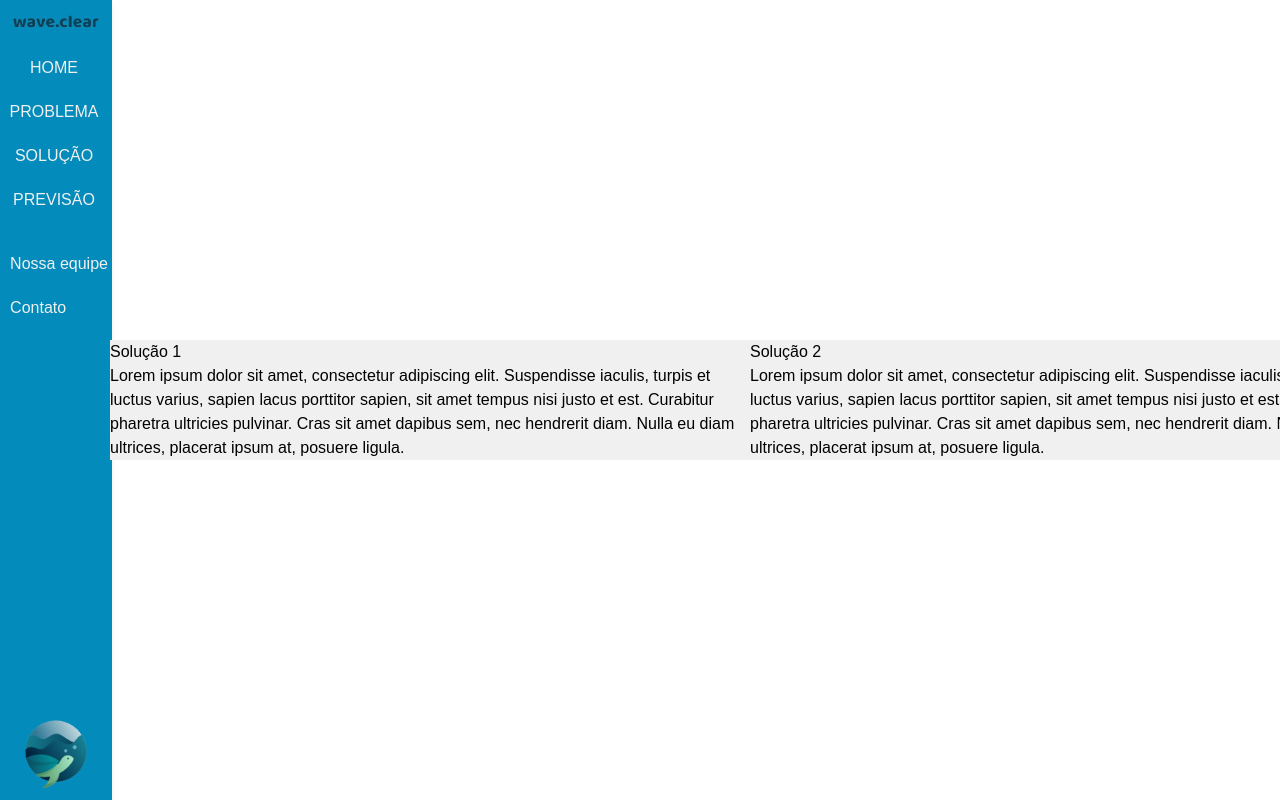
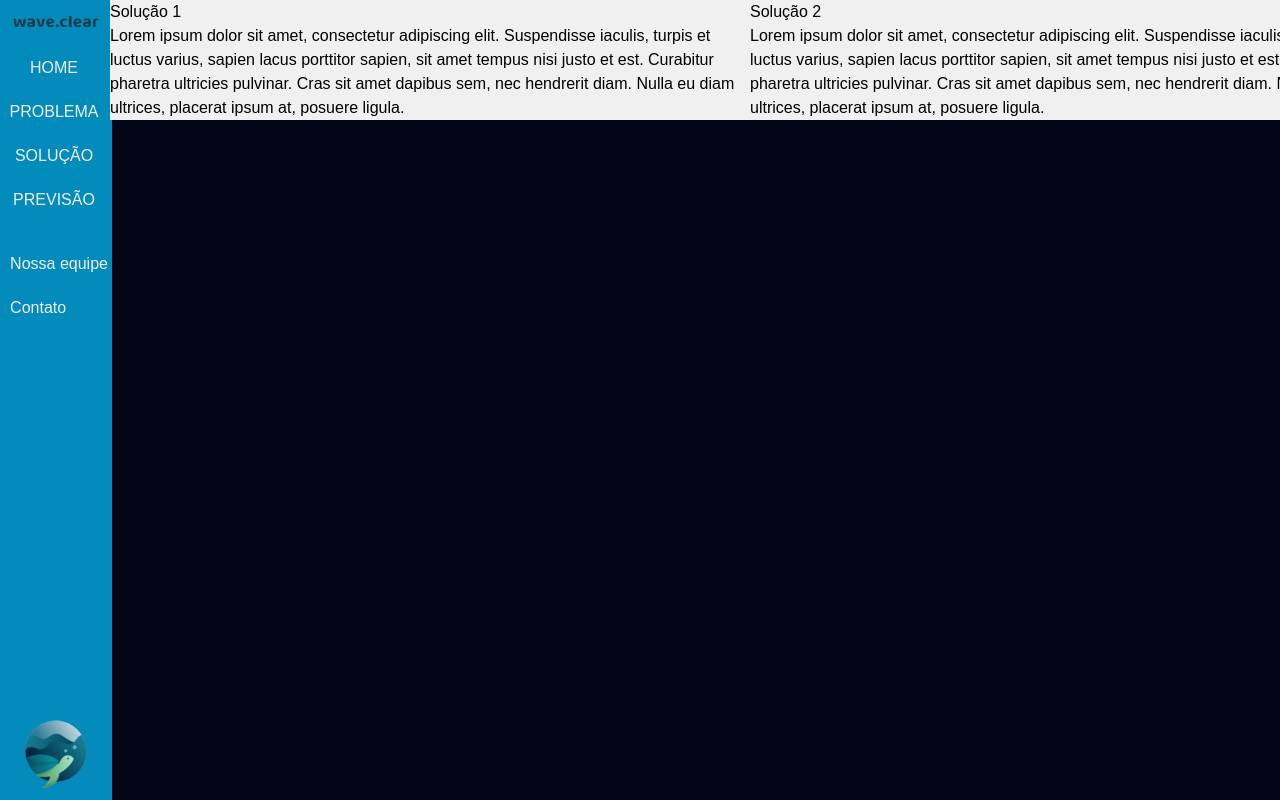
Before and after one commit to rafadagalera/wave.clear, a React (Vite) app in the folder SITE/waveclear/: page /solucao in a window 1280 px wide. Shown: the top 800 px of the page. Built offline with nearby package versions, Linux system fonts and the light colour scheme; a web font is replaced by a local one.

Commit message:
fix footer

```diff
--- a/SITE/waveclear/src/pages/home.jsx
+++ b/SITE/waveclear/src/pages/home.jsx
@@ -22,7 +22,7 @@
     ]
     return (
         <>
-        <section className='bg-white h-screen'>
+        <section className='bg-white'>
 
             <div className='flex flex-col gap-4 mt-5 md:w-3/4 md:m-auto'>
                 <h1 className='text-6xl m-auto md:mt-20 text-teal-700'>Nós somos a <b>wave.clear</b></h1>
--- a/SITE/waveclear/src/pages/solucao.jsx
+++ b/SITE/waveclear/src/pages/solucao.jsx
@@ -36,6 +36,7 @@
     ]
     return (
         <>
+        <div className='w-full h-screen bg-slate-950'>
             <Carousel
                 additionalTransfrom={0}
                 arrows
@@ -44,11 +45,11 @@
                 className=""
                 containerClass="container"
                 dotListClass=""
-                draggable
+                draggable={false}
                 focusOnSelect={false}
                 infinite={false}
                 itemClass=""
-                keyBoardControl
+                keyBoardControl={false}
                 minimumTouchDrag={80}
                 pauseOnHover
                 renderArrowsWhenDisabled={false}
@@ -98,6 +99,7 @@
                     </div>
                 ))}
             </Carousel>
+        </div>
         </>
     );
 }
```
